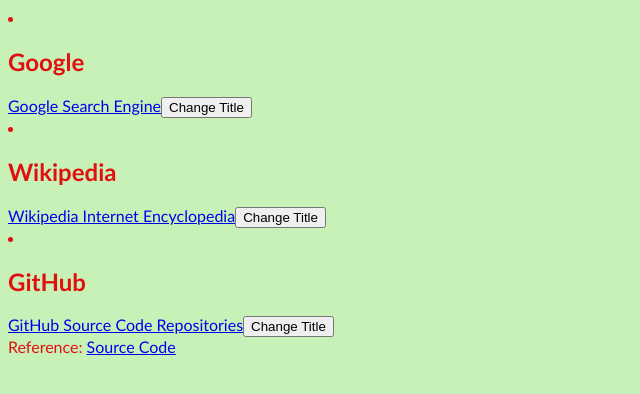
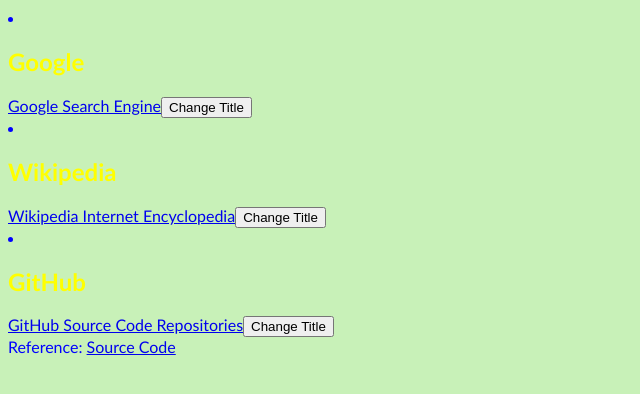
Before and after one commit to mattvarghese/playground, a React app in the folder book-modern-full-stack-development/chapter3/: page / in a window 1280 px wide. Shown: the top 394 px of the page, without its empty margins (0-640 px from the left). Built offline with nearby package versions, Linux system fonts and the light colour scheme.

Commit message:
styling / chapter 3 complete

```diff
--- a/book-modern-full-stack-development/chapter3/src/Bookmark.tsx
+++ b/book-modern-full-stack-development/chapter3/src/Bookmark.tsx
@@ -35,6 +35,8 @@
     */
 
     // Since buttonOnClickEvent is defined as an arrow function, we don't need to bind it.
+    // See https://dmitripavlutin.com/differences-between-arrow-and-regular-functions/ for
+    // differences between regular and arrow functions.
     private buttonOnClickEvent: React.MouseEventHandler<HTMLButtonElement> = () =>  {
         const newState: IState = { title: this.state.title + "-CHANGED" };
         this.setState(newState);
@@ -43,7 +45,7 @@
     public override render(): React.ReactNode {
         return (
             <li>
-                <h2>{this.state.title}</h2>
+                <h2 className="bookmarkTitle">{this.state.title}</h2>
                 <a href={this.props.href}>{this.props.description}</a>
                 <button onClick={this.buttonOnClickEvent}>Change Title</button>
             </li>
--- a/book-modern-full-stack-development/chapter3/src/index.scss
+++ b/book-modern-full-stack-development/chapter3/src/index.scss
@@ -4,5 +4,9 @@
 body {
 	font-family: Calibri, Arial;
 	background: rgb(200, 241, 184);
-	color: rgb(226, 15, 15);
+	color: blue;
 }
+
+.bookmarkTitle {
+	color: yellow;
+}
```
